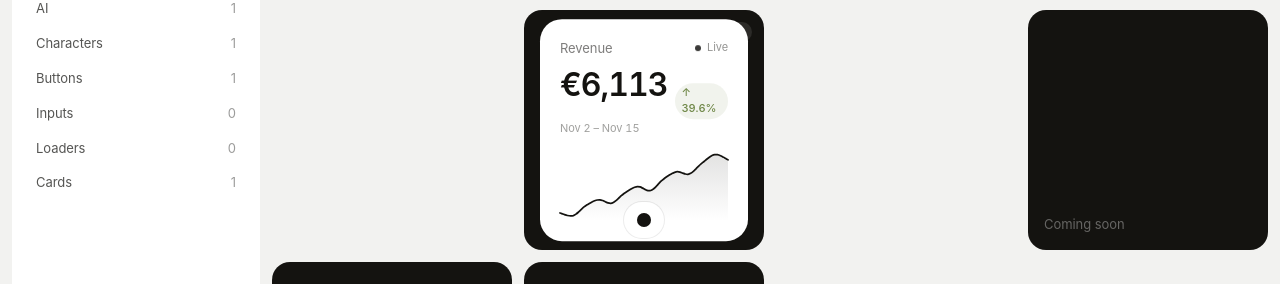
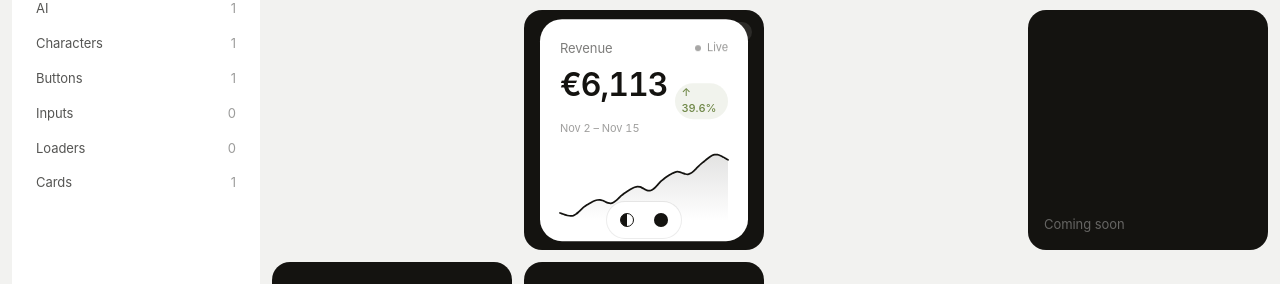
Before and after one commit to lopezsellesarnau-cmd/stackd, a Next.js app in the folder web/: page / in a window 1280 px wide. Shown: the part 254-538 px from the top of the page. Built offline with nearby package versions, Linux system fonts and the light colour scheme.

Commit message:
Stat card: white and black versions

```diff
--- a/web/components/kit/stat-card.tsx
+++ b/web/components/kit/stat-card.tsx
@@ -18,7 +18,9 @@ type Props = {
   data?: Point[];
   /** How the number is written. Defaults to euros with no decimals. */
   format?: (n: number) => string;
-  /** Line colour. */
+  /** White card or black card. */
+  theme?: "light" | "dark";
+  /** Line colour. Defaults to ink on the light card and white on the dark one. */
   color?: string;
   /** Add a point every few seconds. `true` makes up demo points; a function gives your own. */
   live?: boolean | (() => Point | Promise<Point>);
@@ -43,10 +45,17 @@ export function StatCard({
   label = "Revenue",
   data = DEMO,
   format = (n) => euro.format(n),
-  color = "#141310",
+  theme = "light",
+  color,
   live = false,
   every = 3,
 }: Props) {
+  const dark = theme === "dark";
+  const ink = dark ? "#FFFFFF" : "#141310";
+  const line0 = color ?? ink;
+  // Up in Olive, down in Wine, a touch lighter on black so they still read
+  const good = dark ? "#9DB872" : "#6C8544";
+  const bad = dark ? "#E0726F" : "#901919";
   const [points, setPoints] = useState(data);
   // Where the pointer is along the line, as a fractional index; null = the latest point
   const [scrub, setScrub] = useState<number | null>(null);
@@ -150,15 +159,16 @@ export function StatCard({
       onKeyDown={keys}
       onBlur={() => setScrub(null)}
       aria-label={`${label}: ${format(values[last])}, ${goal.pct >= 0 ? "up" : "down"} ${Math.abs(goal.pct).toFixed(1)}%`}
-      className="w-full max-w-[320px] rounded-[22px] bg-white p-5 text-[#141310] outline-none focus-visible:ring-2 focus-visible:ring-[#141310]/20"
+      className="w-full max-w-[320px] rounded-[22px] p-5 outline-none focus-visible:ring-2 focus-visible:ring-[#888]/30"
+      style={{ background: dark ? "#141310" : "#FFFFFF", color: ink }}
     >
       <style>{`@keyframes sc-draw{from{clip-path:inset(0 100% 0 0)}to{clip-path:inset(0 0 0 0)}}`}</style>
 
       <div className="flex items-center justify-between">
-        <p className="text-[13px] text-[#141310]/55">{label}</p>
+        <p className="text-[13px] opacity-55">{label}</p>
         {live ? (
-          <span className="flex items-center gap-1.5 text-[11px] text-[#141310]/45">
-            <span className="h-1.5 w-1.5 animate-pulse rounded-full motion-reduce:animate-none" style={{ background: color }} />
+          <span className="flex items-center gap-1.5 text-[11px] opacity-45">
+            <span className="h-1.5 w-1.5 animate-pulse rounded-full motion-reduce:animate-none" style={{ background: line0 }} />
             Live
           </span>
         ) : null}
@@ -168,14 +178,14 @@ export function StatCard({
         <p className="text-[32px] font-semibold tabular-nums tracking-[-0.03em]">{format(Math.round(value))}</p>
         <span
           className="rounded-full px-1.5 py-0.5 text-[11px] font-medium tabular-nums transition-colors duration-300"
-          style={{ background: up ? "#6C854418" : "#90191918", color: up ? "#6C8544" : "#901919" }}
+          style={{ background: `${up ? good : bad}${dark ? "26" : "18"}`, color: up ? good : bad }}
         >
           {up ? "↑" : "↓"} {Math.abs(pct).toFixed(1)}%
         </span>
       </div>
 
       {/* The date you're reading, or the range. Same row either way, so nothing jumps. */}
-      <p className="mt-0.5 h-4 text-[11px] text-[#141310]/40 tabular-nums">
+      <p className="mt-0.5 h-4 text-[11px] opacity-40 tabular-nums">
         {reading ? points[Math.round(scrub)].label : `${points[0].label} – ${points[last].label}`}
       </p>
 
@@ -189,15 +199,15 @@ export function StatCard({
         <svg viewBox={`0 0 ${W} ${H}`} preserveAspectRatio="none" className="block h-full w-full overflow-visible motion-reduce:[animation:none]" style={{ animation: "sc-draw 1.1s cubic-bezier(.2,.8,.2,1)" }} aria-hidden>
           <defs>
             <linearGradient id={id} x1="0" x2="0" y1="0" y2="1">
-              <stop offset="0" stopColor={color} stopOpacity="0.12" />
-              <stop offset="1" stopColor={color} stopOpacity="0" />
+              <stop offset="0" stopColor={line0} stopOpacity="0.12" />
+              <stop offset="1" stopColor={line0} stopOpacity="0" />
             </linearGradient>
           </defs>
           <path d={`${d} L${W} ${H} L0 ${H} Z`} fill={`url(#${id})`} />
           <path
             d={d}
             fill="none"
-            stroke={color}
+            stroke={line0}
             strokeWidth="1.75"
             strokeLinecap="round"
             vectorEffect="non-scaling-stroke"
@@ -207,14 +217,15 @@ export function StatCard({
         {/* Guide, dot and tooltip live in HTML so the stretched svg can't squash them into ellipses */}
         <i
           className="pointer-events-none absolute inset-y-0 w-px"
-          style={{ left: `${dot.x}%`, background: `${color}26`, opacity: reading ? 1 : 0, transition: fade }}
+          style={{ left: `${dot.x}%`, background: `${line0}26`, opacity: reading ? 1 : 0, transition: fade }}
         />
         <span
-          className="pointer-events-none absolute h-2.5 w-2.5 rounded-full border-2 border-white shadow-[0_0_0_1px_rgba(20,19,16,0.08)]"
+          className="pointer-events-none absolute h-2.5 w-2.5 rounded-full border-2 shadow-[0_0_0_1px_rgba(20,19,16,0.08)]"
           style={{
             left: `${dot.x}%`,
             top: `${(dot.y / H) * 100}%`,
-            background: color,
+            background: line0,
+            borderColor: dark ? "#141310" : "#FFFFFF",
             opacity: reading ? 1 : 0,
             transform: `translate(-50%,-50%) scale(${reading ? 1 : 0.4})`,
             transition: fade,
--- a/web/components/shop.tsx
+++ b/web/components/shop.tsx
@@ -44,6 +44,9 @@ const COPY = {
     statAbout: 'A stat card for dashboards. The number counts up and the line draws itself in. Run along the line and the number follows you. In live mode a new point arrives and the old line flows into the new one.',
     statIncludes: ['Figma file with every state', 'React + Tailwind code, no other libraries', 'Works with mouse, touch and keyboard', 'Plug in your own data, or a live feed'],
     live: 'Live',
+    theme: 'Card',
+    light: 'White',
+    darkT: 'Black',
     bot: 'Bot',
     on: 'On',
     off: 'Off',
@@ -74,6 +77,9 @@ const COPY = {
     statAbout: 'Una tarjeta de estadística para dashboards. El número sube y la línea se dibuja sola. Recorre la línea y el número te sigue. En modo en directo llega un punto nuevo y la línea vieja se transforma en la nueva.',
     statIncludes: ['Archivo de Figma con todos los estados', 'Código en React + Tailwind, sin otras librerías', 'Funciona con ratón, táctil y teclado', 'Conecta tus datos o un feed en directo'],
     live: 'En directo',
+    theme: 'Tarjeta',
+    light: 'Blanca',
+    darkT: 'Negra',
     bot: 'Bot',
     on: 'Sí',
     off: 'No',
@@ -555,26 +561,37 @@ function PayTile({ t }: { t: T }) {
   )
 }
 
-// A white line would vanish on the white card
-const LINE_COLORS = COLORS.filter((c) => c.name !== 'White')
+// The line can't be the card's own colour: no white line on the white card, no ink on the black one
+const lineColors = (dark: boolean) => COLORS.filter((c) => c.name !== (dark ? 'Ink' : 'White'))
 
 /** 04 · Live stat card, on a dark tile so the white card stands out */
 function StatTile({ t }: { t: T }) {
   const [open, setOpen] = useState(false)
-  const [color, setColor] = useState(LINE_COLORS[0])
+  const [dark, setDark] = useState(false)
+  const [color, setColor] = useState(COLORS[1])
   const [live, setLive] = useState(true)
+  const colors = lineColors(dark)
+  // Switching the card keeps the colour if it still reads, otherwise the card's default (ink or white)
+  const setTheme = (d: boolean) => {
+    setDark(d)
+    if (!lineColors(d).includes(color)) setColor(d ? COLORS[0] : COLORS[1])
+  }
+  const theme = dark ? 'dark' : 'light'
 
   return (
     <>
-      <article className={`group ${tile} bg-ink`}>
+      <article className={`group ${tile} transition-colors duration-300 ${dark ? 'bg-paper' : 'bg-ink'}`}>
         <button type="button" onClick={() => setOpen(true)} aria-label={`${t.open} Live stat card`} className="absolute inset-0 cursor-pointer" />
-        <span className="pointer-events-none absolute right-3 top-3 rounded-full bg-paper/10 px-2 py-0.5 text-[11px] text-paper/70">{t.free}</span>
+        <span className={`pointer-events-none absolute right-3 top-3 rounded-full px-2 py-0.5 text-[11px] ${dark ? 'bg-card text-fg-dim' : 'bg-paper/10 text-paper/70'}`}>{t.free}</span>
         <div className="absolute inset-x-4 top-1/2 flex -translate-y-1/2 justify-center">
-          <StatCard live color={color.body} />
+          <StatCard live theme={theme} color={color.body} />
         </div>
         <div className="absolute inset-x-0 bottom-3 flex justify-center transition-opacity duration-200 [@media(hover:hover)]:opacity-0 [@media(hover:hover)]:group-focus-within:opacity-100 [@media(hover:hover)]:group-hover:opacity-100">
           <div className="flex items-center gap-0.5 rounded-full bg-paper p-1 shadow-[0_0_0_1px_rgba(20,19,16,0.08)]">
-            <Step label={`Colour: ${color.name}`} onClick={() => setColor(step(LINE_COLORS, color))}>
+            <Step label={`Card: ${dark ? 'black' : 'white'}`} onClick={() => setTheme(!dark)}>
+              <span className="block h-3.5 w-3.5 rounded-full border border-ink" style={{ background: 'linear-gradient(90deg,#141310 50%,#fff 50%)' }} />
+            </Step>
+            <Step label={`Colour: ${color.name}`} onClick={() => setColor(step(colors, color))}>
               <Swatch color={color.body} />
             </Step>
           </div>
@@ -588,11 +605,11 @@ function StatTile({ t }: { t: T }) {
           name="Live stat card"
           about={t.statAbout}
           includes={t.statIncludes}
-          usage={`<StatCard label="Revenue" data={points} color="${color.body}"${live ? ' live' : ''} />`}
+          usage={`<StatCard label="Revenue" data={points}${dark ? ' theme="dark"' : ''} color="${color.body}"${live ? ' live' : ''} />`}
           href={GUMROAD.stat}
-          dark
+          dark={!dark}
           onClose={() => setOpen(false)}
-          stage={<StatCard key={String(live)} live={live} color={color.body} />}
+          stage={<StatCard key={String(live)} live={live} theme={theme} color={color.body} />}
           options={
             <>
               <Choice label={t.live}>
@@ -603,8 +620,16 @@ function StatTile({ t }: { t: T }) {
                   <span className="px-1">{t.off}</span>
                 </Pick>
               </Choice>
+              <Choice label={t.theme}>
+                <Pick on={!dark} label={t.light} onClick={() => setTheme(false)}>
+                  <span className="px-1">{t.light}</span>
+                </Pick>
+                <Pick on={dark} label={t.darkT} onClick={() => setTheme(true)}>
+                  <span className="px-1">{t.darkT}</span>
+                </Pick>
+              </Choice>
               <Choice label={t.color}>
-                {LINE_COLORS.map((c) => (
+                {colors.map((c) => (
                   <Pick key={c.name} on={color.name === c.name} label={c.name} onClick={() => setColor(c)}>
                     <Swatch color={c.body} />
                   </Pick>
```
